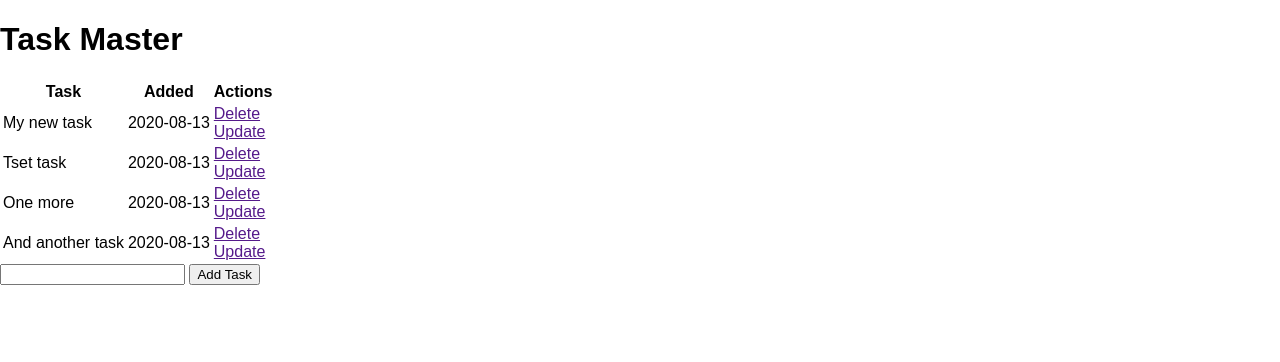
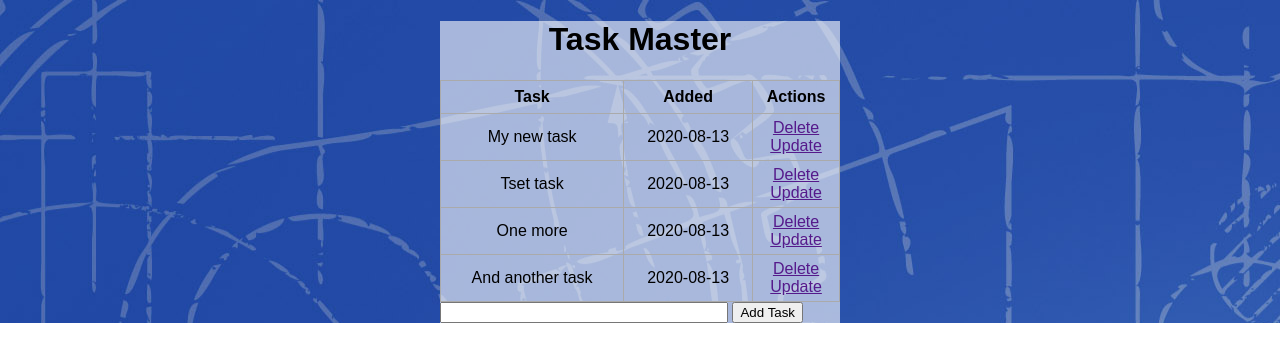
Before and after one commit to vanHeemstraSystems/flask-headstart, a Flask app: page / in a window 1280 px wide. Shown: the top 362 px of the page. Run offline with Flask 2, Linux system fonts and the light colour scheme; data comes from the database, SQL or seed files in the repository; both versions use the stored data as it was after the commit.

Commit message:
Add styling to index.html and main.css

```diff
--- a/static/css/main.css
+++ b/static/css/main.css
@@ -1,4 +1,4 @@
-body {
+body, html {
     margin: 0;
     font-family: sans-serif;
 }
@@ -15,6 +15,32 @@ body {
 }
 .content {
     background:rgba(255, 255, 255, 0.6);
-    position: absolute;
-    margin: 0;
+    margin: 0 auto;
+    width: 400px;
 }
+
+table, td, th {
+    border: 1px solid #aaa;
+}
+
+table {
+    border-collapse: collapse;
+    width: 100%;
+}
+
+th {
+    height: 30px;
+}
+
+td {
+    text-align: center;
+    padding: 5px;
+}
+
+.form {
+    margin-top: 20px;
+}
+
+#content {
+    width: 70%;
+}
--- a/templates/index.html
+++ b/templates/index.html
@@ -7,7 +7,7 @@
 {% block body %}
 <div id="background">
   <div class="content">
-    <h1>Task Master</h1>
+    <h1 style="text-align: center">Task Master</h1>
     <table>
         <tr>
             <th>Task</th>
```
Also changed, not shown: test.db.
